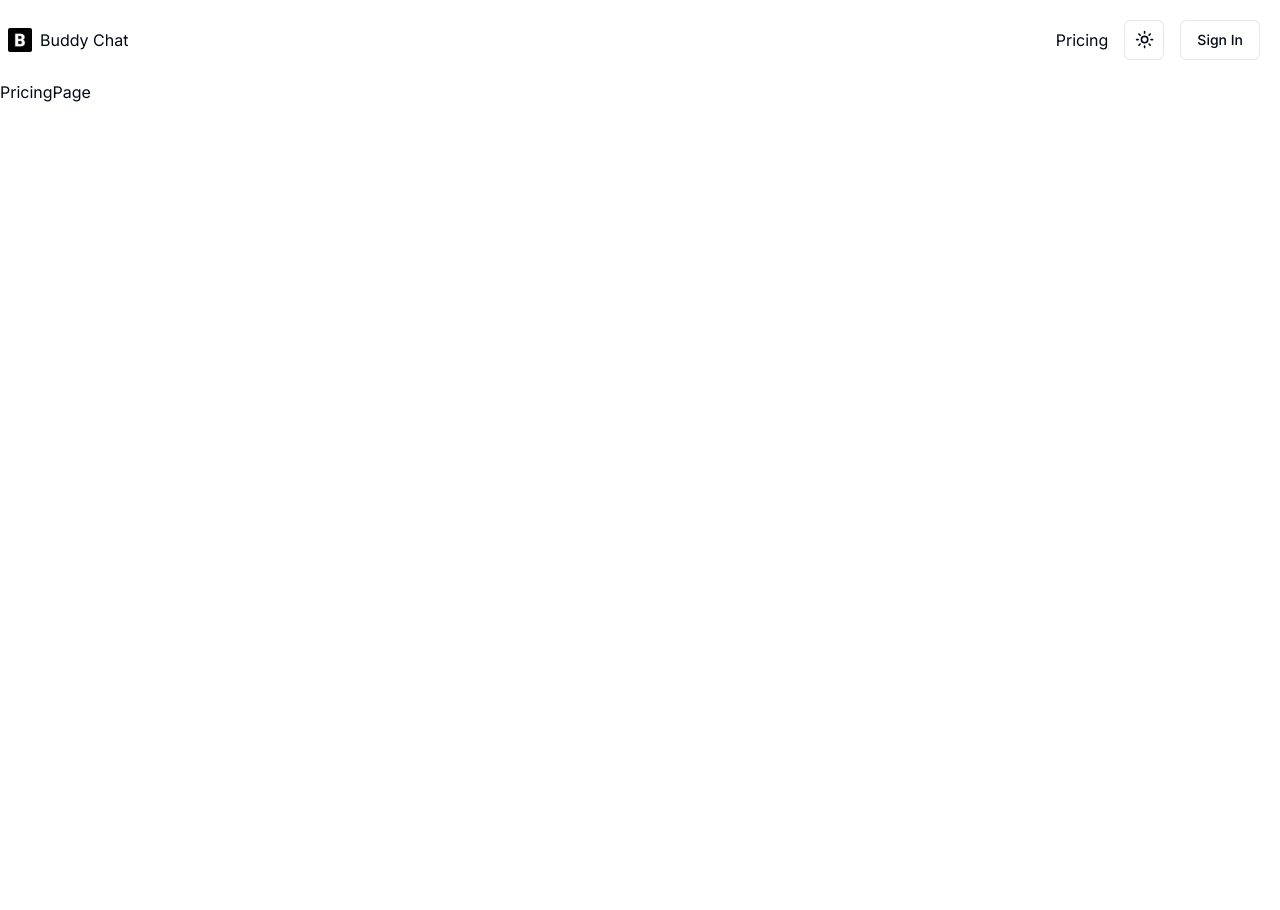
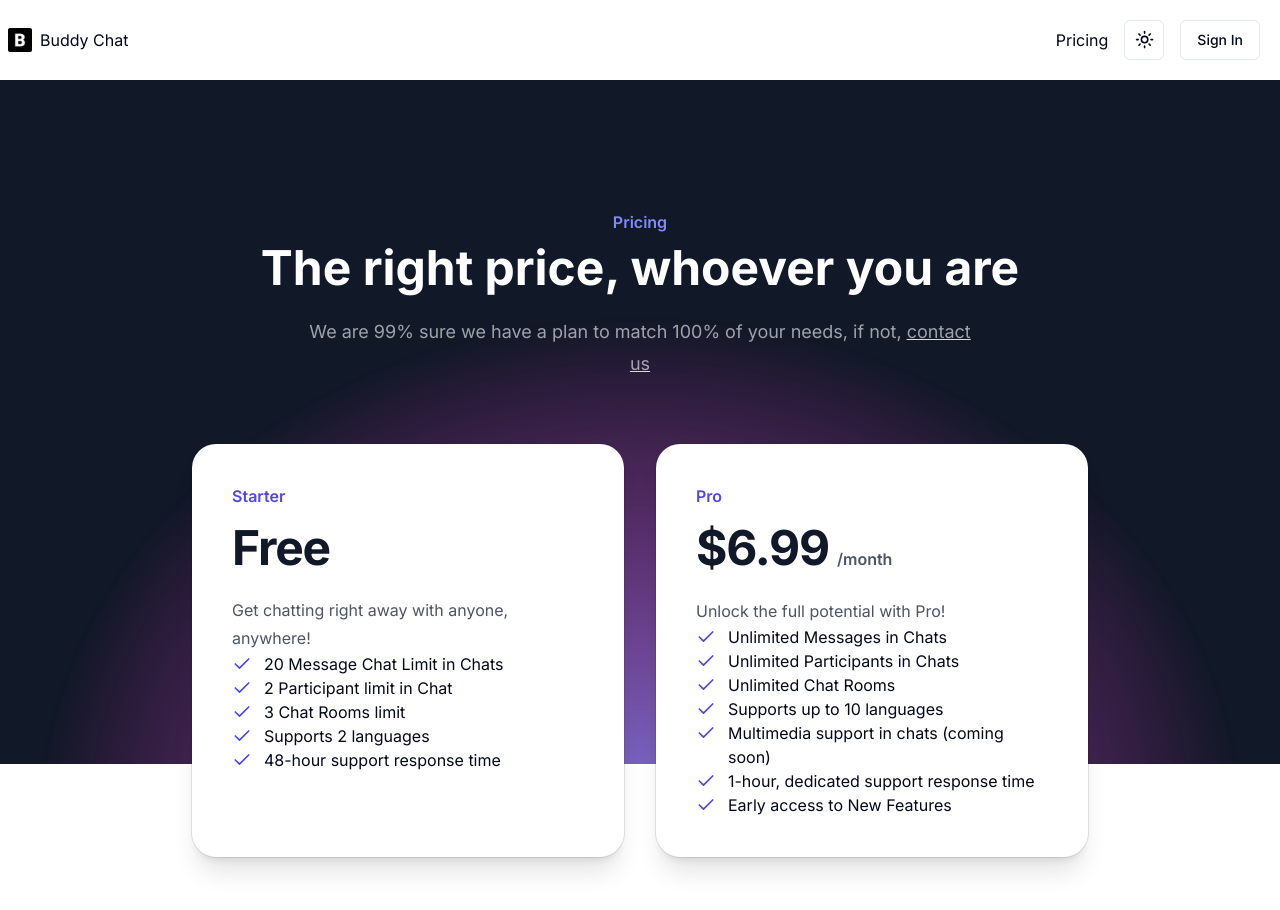
Before and after one commit to brettzky10/chat-ai, a Next.js app: page /pricing in a window 1280 px wide. Shown: the top 910 px of the page. Before the commit the page ends 800 px from the top, so only its background shows below. Built offline with nearby package versions, Linux system fonts and the light colour scheme; no server answers.

Commit message:
pricing page added

```diff
--- a/app/(routes)/pricing/page.tsx
+++ b/app/(routes)/pricing/page.tsx
@@ -1,8 +1,55 @@
+import PricingCards from '@/components/pricing-cards'
+import Link from 'next/link'
 import React from 'react'
 
 const PricingPage = () => {
   return (
-    <div>PricingPage</div>
+    <div className='isolate overflow-hidden bg-gray-900'>
+      <div className='mx-auto max-w-7xl px-6 pb-96 pt-24 text-center sm:pt-32 lg:px-8'>
+        <div className='mx-auto max-w-4xl'>
+          <h2 className='text-base font-semibold leading-7 text-indigo-400'>
+            Pricing
+          </h2>
+          <p className='mt-2 text-4xl font-bold tracking-light text-white sm:text-5xl'>
+            The right price, {" "}
+            <br className='hidden sm:inline lg:hidden'/>
+            whoever you are
+          </p>
+        </div>
+        <div className='relative mt-6'>
+          <p className='mx-auto max-w-2xl text-lg leading-8 text-white/60'>
+            We are 99% sure we have a plan to match 100% of your needs, if not, {" "}   <span className='underline'>
+                <Link href="/">
+                contact us
+                </Link>
+            </span>
+          </p>
+          <svg
+            viewBox='0 0 1208 1024'
+            className='absolute -top-10 left-1/2 -z-10 h-[64rem] -translate-x-1/2 [mask-image:radial-gradient(closest-side,white,transparent)] sm:-top-12 md:-top-20 lg:-top-12 xl:top-0'
+          >
+            <ellipse
+              cx={604}
+              cy={512}
+              fill="url(#radial-gradient-pricing)"
+              rx={604}
+              ry={512}
+            />
+            <defs>
+              <radialGradient id="radial-gradient-pricing">
+                <stop stopColor='#7775D6'/>
+                <stop offset={1} stopColor='#E935C1'/>
+              </radialGradient>
+            </defs>
+          </svg>
+        </div>
+      </div>
+      <div className='flow-root bg-white pb-24 sm:pb-32'>
+          <div className='-mt-80'>
+            <PricingCards redirect={true}/>
+          </div>
+      </div>
+    </div>
   )
 }
 
--- /dev/null
+++ b/components/pricing-cards.tsx
@@ -0,0 +1,90 @@
+import {CheckIcon} from 'lucide-react'
+
+
+const tiers = [
+    {
+        name: "Starter",
+        id: "starter_ID",
+        href: "#",
+        priceMonthly: null,
+        description: "Get chatting right away with anyone, anywhere!",
+        features: [
+            "20 Message Chat Limit in Chats",
+            "2 Participant limit in Chat",
+            "3 Chat Rooms limit",
+            "Supports 2 languages",
+            "48-hour support response time",
+        ],
+
+    },
+    {
+        name: "Pro",
+        id: "si_OnlcsLNQYbMVzV",
+        href: "#",
+        priceMonthly: "$6.99",
+        description: "Unlock the full potential with Pro!",
+        features: [
+            "Unlimited Messages in Chats",
+            "Unlimited Participants in Chats",
+            "Unlimited Chat Rooms",
+            "Supports up to 10 languages",
+            "Multimedia support in chats (coming soon)",
+            "1-hour, dedicated support response time",
+            "Early access to New Features",
+        ],
+    },
+]
+
+
+const PricingCards = ({redirect}:{redirect: boolean }) => {
+  return (
+    <div>
+        <div className='mx-auto grid max-w-md grid-cols-1 gap-8 lg:max-w-4xl lg:grid-cols-2'>
+            {tiers.map((tier) => (
+                <div
+                    key={tier.id}
+                    className='flex flex-col justify-between rounded-3xl bg-white p-8 shadow-xl ring-1 ring-gray-900/10 sm:p-10'
+                >
+                    <div>
+                        <h3 key={tier.id + tier.name} className='text-base font-semibold ledaing-7 text-indigo-600'>
+                            {tier.name}
+                        </h3>
+                        <div className='mt-4 flex items-baseline gap-x-2'>
+                            {tier.priceMonthly ? (
+                                <>
+                                    <span className='text-5xl font-bold tracking-tight text-gray-900'>
+                                        {tier.priceMonthly}
+                                    </span>
+                                    <span className='text-base font-semibold leading-7 text-gray-600'>
+                                        /month
+                                    </span>
+                                </>
+                            ): (
+                                <span className='text-5xl font-bold tracking-tight text-gray-900'>
+                                    Free
+                                </span>
+                            )}
+                        </div>
+                        <p className='mt-6 text-base leading-7 text-gray-600'>
+                            {tier.description}
+                        </p>
+                        <ul>
+                            {tier.features.map((feature) => (
+                                <li key={feature} className='flex gap-x-3'>
+                                    <CheckIcon
+                                        className='h-6 w-5 flex-none text-indigo-600'
+                                        aria-hidden="true"
+                                    />
+                                    {feature}
+                                </li>
+                            ))}
+                        </ul>
+                    </div>
+                </div>
+            ))}
+        </div>
+    </div>
+  )
+}
+
+export default PricingCards
```
